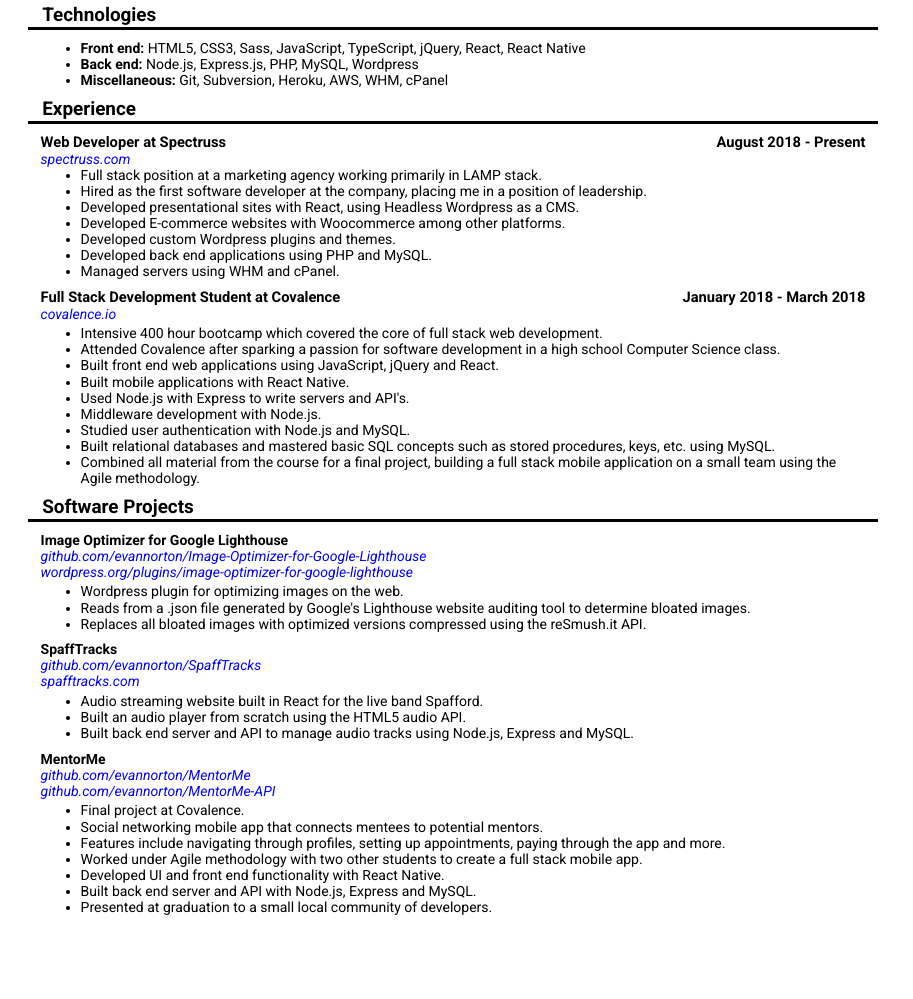
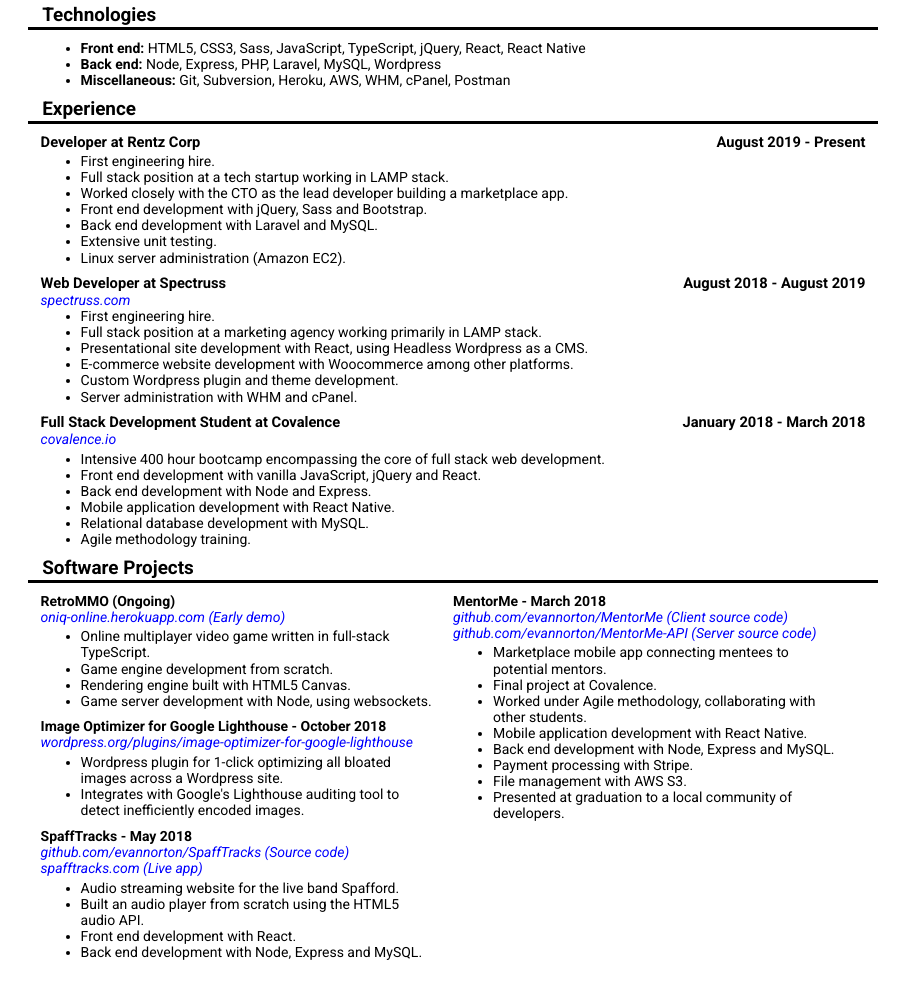
Before and after one commit to evannorton/resume, a plain HTML site: page index.html in a window 1280 px wide. Shown: the part 91-1090 px from the top of the page, without its empty margins (0-913 px from the left). Drawn offline with nearby package versions, Linux system fonts and the light colour scheme.

Commit message:
updated content after a few months at Rentz

```diff
--- a/index.html
+++ b/index.html
@@ -115,6 +115,18 @@
         header>.bottom h2 {
             text-align: center;
         }
+
+        #projects .inner {
+            max-height: 40em;
+            display: flex;
+            flex-direction: column;
+            flex-wrap: wrap;
+            justify-content: space-between;
+        }
+
+        #projects .wrap {
+            width: 47.5%;
+        }
     </style>
 </head>
 
@@ -143,28 +155,39 @@
             <div class="inner">
                 <ul>
                     <li><b>Front end:</b> HTML5, CSS3, Sass, JavaScript, TypeScript, jQuery, React, React Native</li>
-                    <li><b>Back end:</b> Node.js, Express.js, PHP, MySQL, Wordpress</li>
-                    <li><b>Miscellaneous:</b> Git, Subversion, Heroku, AWS, WHM, cPanel</li>
+                    <li><b>Back end:</b> Node, Express, PHP, Laravel, MySQL, Wordpress</li>
+                    <li><b>Miscellaneous:</b> Git, Subversion, Heroku, AWS, WHM, cPanel, Postman</li>
                 </ul>
             </div>
         </section>
         <section id="experience">
             <h3>Experience</h3>
             <div class="inner">
+                <div style="margin-bottom:.175em;" class="tricolumn">
+                    <p>Developer at Rentz Corp</p>
+                    <p>August 2019 - Present</p>
+                </div>
+                <ul>
+                    <li>First engineering hire.</li>
+                    <li>Full stack position at a tech startup working in LAMP stack.</li>
+                    <li>Worked closely with the CTO as the lead developer building a marketplace app.</li>
+                    <li>Front end development with jQuery, Sass and Bootstrap.</li>
+                    <li>Back end development with Laravel and MySQL.</li>
+                    <li>Extensive unit testing.</li>
+                    <li>Linux server administration (Amazon EC2).</li>
+                </ul>
                 <div class="tricolumn">
                     <p>Web Developer at Spectruss</p>
-                    <p>August 2018 - Present</p>
+                    <p>August 2018 - August 2019</p>
                 </div>
                 <a target="_blank" href="https://spectruss.com/">spectruss.com</a>
                 <ul>
+                    <li>First engineering hire.</li>
                     <li>Full stack position at a marketing agency working primarily in LAMP stack.</li>
-                    <li>Hired as the first software developer at the company, placing me in a position of leadership.
-                    </li>
-                    <li>Developed presentational sites with React, using Headless Wordpress as a CMS.</li>
-                    <li>Developed E-commerce websites with Woocommerce among other platforms.</li>
-                    <li>Developed custom Wordpress plugins and themes.</li>
-                    <li>Developed back end applications using PHP and MySQL.</li>
-                    <li>Managed servers using WHM and cPanel.</li>
+                    <li>Presentational site development with React, using Headless Wordpress as a CMS.</li>
+                    <li>E-commerce website development with Woocommerce among other platforms.</li>
+                    <li>Custom Wordpress plugin and theme development.</li>
+                    <li>Server administration with WHM and cPanel.</li>
                 </ul>
                 <div class="tricolumn">
                     <p>Full Stack Development Student at Covalence</p>
@@ -172,18 +195,12 @@
                 </div>
                 <a target="_blank" href="https://covalence.io/">covalence.io</a>
                 <ul>
-                    <li>Intensive 400 hour bootcamp which covered the core of full stack web development.</li>
-                    <li>Attended Covalence after sparking a passion for software development in a high school Computer
-                        Science class.</li>
-                    <li>Built front end web applications using JavaScript, jQuery and React.</li>
-                    <li>Built mobile applications with React Native.</li>
-                    <li>Used Node.js with Express to write servers and API's.</li>
-                    <li>Middleware development with Node.js.</li>
-                    <li>Studied user authentication with Node.js and MySQL.</li>
-                    <li>Built relational databases and mastered basic SQL concepts such as stored procedures, keys,
-                        etc. using MySQL.</li>
-                    <li>Combined all material from the course for a final project, building a full stack mobile
-                        application on a small team using the Agile methodology.</li>
+                    <li>Intensive 400 hour bootcamp encompassing the core of full stack web development.</li>
+                    <li>Front end development with vanilla JavaScript, jQuery and React.</li>
+                    <li>Back end development with Node and Express.</li>
+                    <li>Mobile application development with React Native.</li>
+                    <li>Relational database development with MySQL.</li>
+                    <li>Agile methodology training.</li>
                 </ul>
             </div>
         </section>
@@ -191,44 +208,52 @@
             <h3>Software Projects</h3>
             <div class="inner">
                 <div class="wrap">
-                    <h4>Image Optimizer for Google Lighthouse</h4>
-                    <a
-                        href="https://github.com/evannorton/Image-Optimizer-for-Google-Lighthouse">github.com/evannorton/Image-Optimizer-for-Google-Lighthouse</a>
+                    <h4>RetroMMO (Ongoing)</h4>
+                    <a href="https://oniq-online.herokuapp.com">oniq-online.herokuapp.com (Early demo)</a>
+                    <ul>
+                        <li>Online multiplayer video game written in full-stack TypeScript.</li>
+                        <li>Game engine development from scratch.</li>
+                        <li>Rendering engine built with HTML5 Canvas.</li>
+                        <li>Game server development with Node, using websockets.</li>
+                    </ul>
+                </div>
+                <div class="wrap">
+                    <h4>Image Optimizer for Google Lighthouse - October 2018</h4>
                     <a
                         href="https://wordpress.org/plugins/image-optimizer-for-google-lighthouse">wordpress.org/plugins/image-optimizer-for-google-lighthouse</a>
                     <ul>
-                        <li>Wordpress plugin for optimizing images on the web.</li>
-                        <li>Reads from a .json file generated by Google's Lighthouse website auditing tool to determine
-                            bloated images.</li>
-                        <li>Replaces all bloated images with optimized versions compressed using the reSmush.it API.
+                        <li>Wordpress plugin for 1-click optimizing all bloated images across a Wordpress site.</li>
+                        <li>Integrates with Google's Lighthouse auditing tool to detect inefficiently encoded
+                            images.</li>
                         </li>
                     </ul>
                 </div>
                 <div class="wrap">
-                    <h4>SpaffTracks</h4>
-                    <a target="_blank" href="https://github.com/evannorton/SpaffTracks">github.com/evannorton/SpaffTracks</a>
-                    <a target="_blank" href="https:spafftracks.com">spafftracks.com</a>
+                    <h4>SpaffTracks - May 2018</h4>
+                    <a target="_blank"
+                        href="https://github.com/evannorton/SpaffTracks">github.com/evannorton/SpaffTracks (Source code)</a>
+                    <a target="_blank" href="https:spafftracks.com">spafftracks.com (Live app)</a>
                     <ul>
-                        <li>Audio streaming website built in React for the live band Spafford.</li>
+                        <li>Audio streaming website for the live band Spafford.</li>
                         <li>Built an audio player from scratch using the HTML5 audio API.</li>
-                        <li>Built back end server and API to manage audio tracks using Node.js, Express and MySQL.</li>
+                        <li>Front end development with React.</li>
+                        <li>Back end development with Node, Express and MySQL.</li>
                     </ul>
                 </div>
                 <div class="wrap">
-                    <h4>MentorMe</h4>
-                    <a target="_blank" href="https://github.com/evannorton/MentorMe">github.com/evannorton/MentorMe</a>
-                    <a target="_blank" href="https://github.com/evannorton/MentorMe-API">github.com/evannorton/MentorMe-API</a>
+                    <h4>MentorMe - March 2018</h4>
+                    <a target="_blank" href="https://github.com/evannorton/MentorMe">github.com/evannorton/MentorMe (Client source code)</a>
+                    <a target="_blank"
+                        href="https://github.com/evannorton/MentorMe-API">github.com/evannorton/MentorMe-API (Server source code)</a>
                     <ul>
-
+                        <li>Marketplace mobile app connecting mentees to potential mentors.</li>
                         <li>Final project at Covalence.</li>
-                        <li>Social networking mobile app that connects mentees to potential mentors.</li>
-                        <li>Features include navigating through profiles, setting up appointments, paying through the
-                            app and more.</li>
-                        <li>Worked under Agile methodology with two other students to create a full stack mobile app.
-                        </li>
-                        <li>Developed UI and front end functionality with React Native.</li>
-                        <li>Built back end server and API with Node.js, Express and MySQL.</li>
-                        <li>Presented at graduation to a small local community of developers.</li>
+                        <li>Worked under Agile methodology, collaborating with other students.</li>
+                        <li>Mobile application development with React Native.</li>
+                        <li>Back end development with Node, Express and MySQL.</li>
+                        <li>Payment processing with Stripe.</li>
+                        <li>File management with AWS S3.</li>
+                        <li>Presented at graduation to a local community of developers.</li>
                     </ul>
                 </div>
             </div>
```
